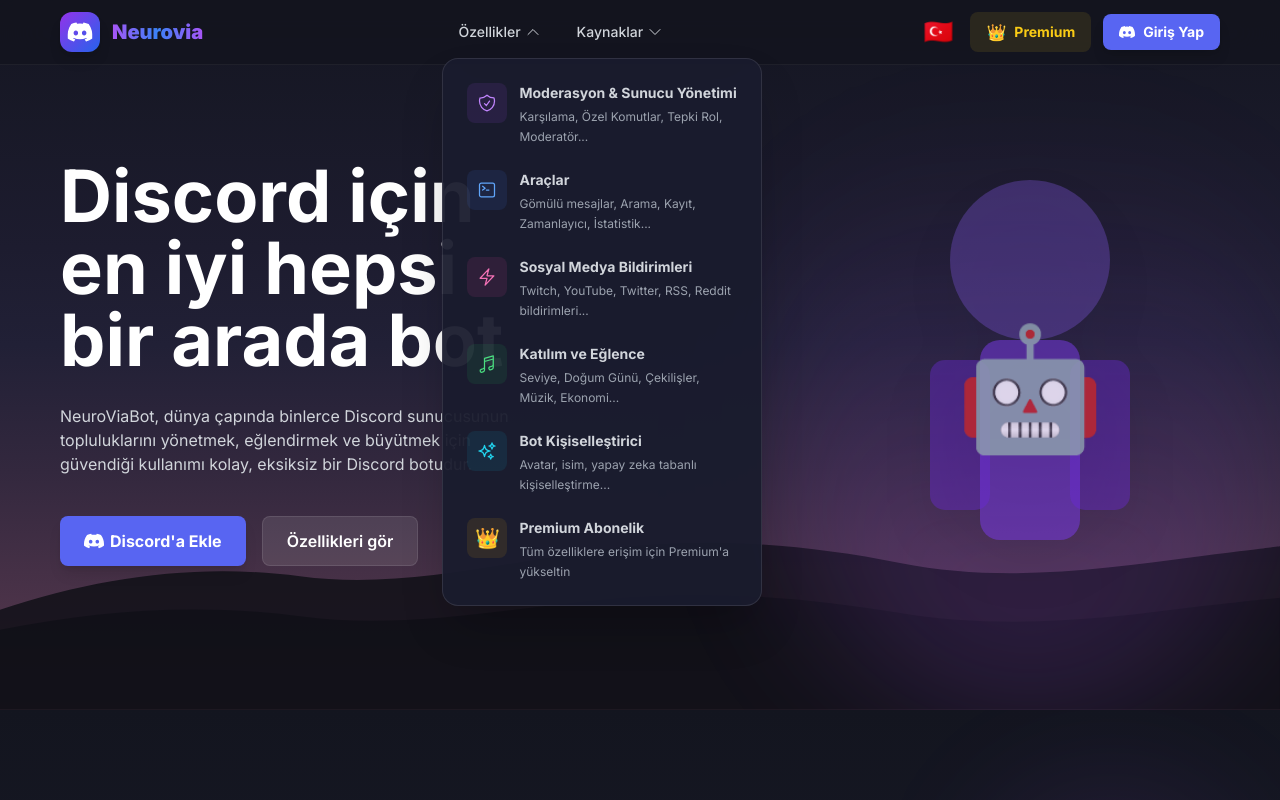
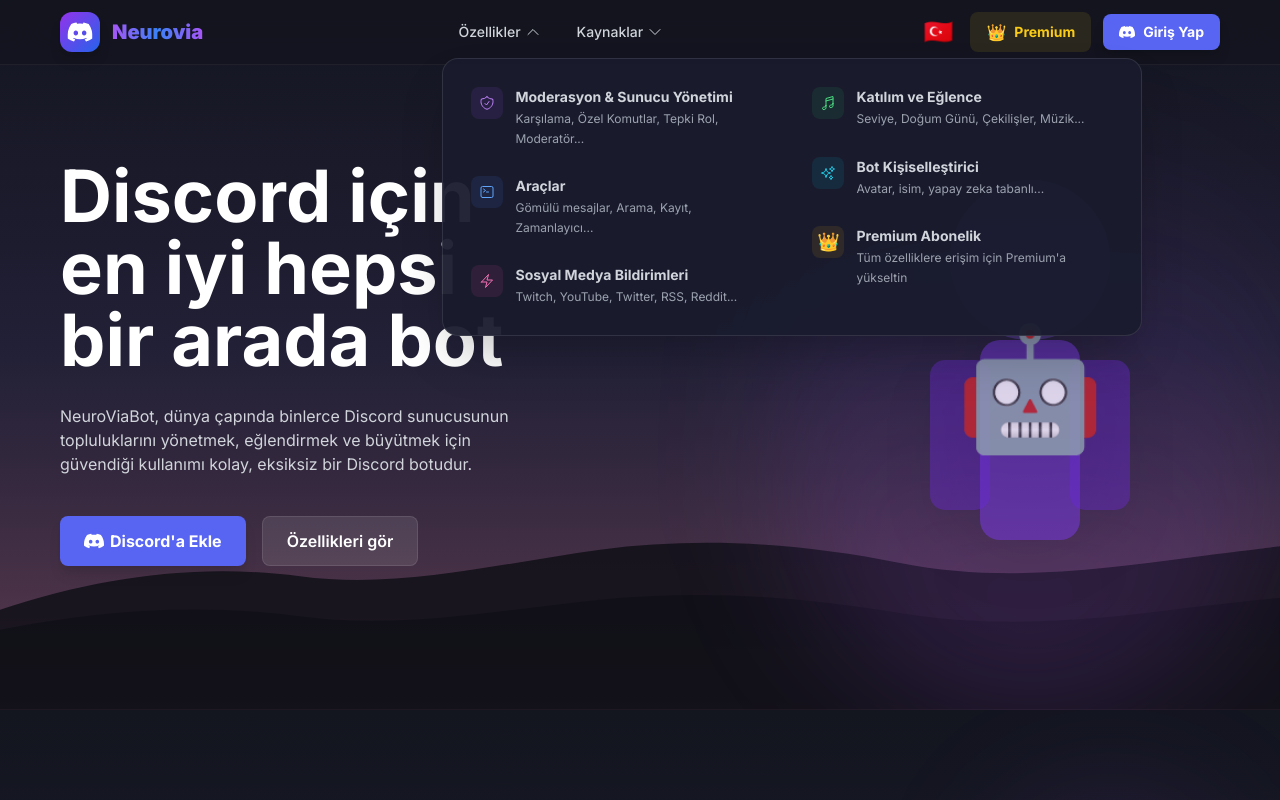
Before and after one commit to kxrk0/neuroviabot-discord, a Next.js app in the folder neuroviabot-frontend/: page / in a window 1280 px wide. Both pictures are taken after a click on the button "Özellikler". Shown: the top 800 px of the page. Built offline with nearby package versions, Linux system fonts and the light colour scheme; no server answers.

Commit message:
feat: redesign dropdowns to 2-column grid layout like MEE6 with section headers and revert to simple y-axis animation

```diff
--- a/neuroviabot-frontend/app/page.tsx
+++ b/neuroviabot-frontend/app/page.tsx
@@ -198,67 +198,76 @@ export default function Home() {
                   <>
                     <div className="fixed inset-0 z-40" onClick={() => setFeaturesOpen(false)} />
                     <motion.div
-                      initial={{ opacity: 0, scaleX: 0, originX: 0 }}
-                      animate={{ opacity: 1, scaleX: 1 }}
-                      exit={{ opacity: 0, scaleX: 0 }}
-                      transition={{ duration: 0.2, ease: "easeOut" }}
-                      className="absolute top-full left-0 mt-2 w-80 bg-[#1a1c2e]/95 backdrop-blur-xl border border-white/10 rounded-2xl shadow-2xl z-50 overflow-hidden"
+                      initial={{ opacity: 0, y: -10 }}
+                      animate={{ opacity: 1, y: 0 }}
+                      exit={{ opacity: 0, y: -10 }}
+                      transition={{ duration: 0.2 }}
+                      className="absolute top-full left-0 mt-2 w-[700px] bg-[#1a1c2e]/95 backdrop-blur-xl border border-white/10 rounded-2xl shadow-2xl z-50 overflow-hidden"
                     >
-                      <div className="p-3">
+                      <div className="p-4">
+                        <div className="grid grid-cols-2 gap-4">
+                          {/* Left Column */}
+                          <div className="space-y-1">
                             <a href="#features" onClick={() => setFeaturesOpen(false)} className="flex items-start gap-3 px-3 py-3 text-gray-300 hover:text-white hover:bg-white/5 rounded-xl transition-all group">
-                          <div className="w-10 h-10 rounded-lg bg-purple-500/10 flex items-center justify-center flex-shrink-0 group-hover:bg-purple-500/20 transition-colors">
-                            <ShieldCheckIcon className="w-5 h-5 text-purple-400" />
+                              <div className="w-8 h-8 rounded-lg bg-purple-500/10 flex items-center justify-center flex-shrink-0 group-hover:bg-purple-500/20 transition-colors">
+                                <ShieldCheckIcon className="w-4 h-4 text-purple-400" />
                               </div>
                               <div>
-                            <div className="font-bold text-sm mb-1">Moderasyon & Sunucu Yönetimi</div>
+                                <div className="font-bold text-sm mb-0.5">Moderasyon & Sunucu Yönetimi</div>
                                 <div className="text-xs text-gray-400 leading-relaxed">Karşılama, Özel Komutlar, Tepki Rol, Moderatör...</div>
                               </div>
                             </a>
                             <a href="#features" onClick={() => setFeaturesOpen(false)} className="flex items-start gap-3 px-3 py-3 text-gray-300 hover:text-white hover:bg-white/5 rounded-xl transition-all group">
-                          <div className="w-10 h-10 rounded-lg bg-blue-500/10 flex items-center justify-center flex-shrink-0 group-hover:bg-blue-500/20 transition-colors">
-                            <CommandLineIcon className="w-5 h-5 text-blue-400" />
+                              <div className="w-8 h-8 rounded-lg bg-blue-500/10 flex items-center justify-center flex-shrink-0 group-hover:bg-blue-500/20 transition-colors">
+                                <CommandLineIcon className="w-4 h-4 text-blue-400" />
                               </div>
                               <div>
-                            <div className="font-bold text-sm mb-1">Araçlar</div>
-                            <div className="text-xs text-gray-400 leading-relaxed">Gömülü mesajlar, Arama, Kayıt, Zamanlayıcı, İstatistik...</div>
+                                <div className="font-bold text-sm mb-0.5">Araçlar</div>
+                                <div className="text-xs text-gray-400 leading-relaxed">Gömülü mesajlar, Arama, Kayıt, Zamanlayıcı...</div>
                               </div>
                             </a>
                             <a href="#features" onClick={() => setFeaturesOpen(false)} className="flex items-start gap-3 px-3 py-3 text-gray-300 hover:text-white hover:bg-white/5 rounded-xl transition-all group">
-                          <div className="w-10 h-10 rounded-lg bg-pink-500/10 flex items-center justify-center flex-shrink-0 group-hover:bg-pink-500/20 transition-colors">
-                            <BoltIcon className="w-5 h-5 text-pink-400" />
+                              <div className="w-8 h-8 rounded-lg bg-pink-500/10 flex items-center justify-center flex-shrink-0 group-hover:bg-pink-500/20 transition-colors">
+                                <BoltIcon className="w-4 h-4 text-pink-400" />
                               </div>
                               <div>
-                            <div className="font-bold text-sm mb-1">Sosyal Medya Bildirimleri</div>
-                            <div className="text-xs text-gray-400 leading-relaxed">Twitch, YouTube, Twitter, RSS, Reddit bildirimleri...</div>
+                                <div className="font-bold text-sm mb-0.5">Sosyal Medya Bildirimleri</div>
+                                <div className="text-xs text-gray-400 leading-relaxed">Twitch, YouTube, Twitter, RSS, Reddit...</div>
+                              </div>
+                            </a>
+                          </div>
+
+                          {/* Right Column */}
+                          <div className="space-y-1">
+                            <a href="#features" onClick={() => setFeaturesOpen(false)} className="flex items-start gap-3 px-3 py-3 text-gray-300 hover:text-white hover:bg-white/5 rounded-xl transition-all group">
+                              <div className="w-8 h-8 rounded-lg bg-green-500/10 flex items-center justify-center flex-shrink-0 group-hover:bg-green-500/20 transition-colors">
+                                <MusicalNoteIcon className="w-4 h-4 text-green-400" />
+                              </div>
+                              <div>
+                                <div className="font-bold text-sm mb-0.5">Katılım ve Eğlence</div>
+                                <div className="text-xs text-gray-400 leading-relaxed">Seviye, Doğum Günü, Çekilişler, Müzik...</div>
                               </div>
                             </a>
                             <a href="#features" onClick={() => setFeaturesOpen(false)} className="flex items-start gap-3 px-3 py-3 text-gray-300 hover:text-white hover:bg-white/5 rounded-xl transition-all group">
-                          <div className="w-10 h-10 rounded-lg bg-green-500/10 flex items-center justify-center flex-shrink-0 group-hover:bg-green-500/20 transition-colors">
-                            <MusicalNoteIcon className="w-5 h-5 text-green-400" />
+                              <div className="w-8 h-8 rounded-lg bg-cyan-500/10 flex items-center justify-center flex-shrink-0 group-hover:bg-cyan-500/20 transition-colors">
+                                <SparklesIcon className="w-4 h-4 text-cyan-400" />
                               </div>
                               <div>
-                            <div className="font-bold text-sm mb-1">Katılım ve Eğlence</div>
-                            <div className="text-xs text-gray-400 leading-relaxed">Seviye, Doğum Günü, Çekilişler, Müzik, Ekonomi...</div>
-                          </div>
-                        </a>
-                        <a href="#features" onClick={() => setFeaturesOpen(false)} className="flex items-start gap-3 px-3 py-3 text-gray-300 hover:text-white hover:bg-white/5 rounded-xl transition-all group">
-                          <div className="w-10 h-10 rounded-lg bg-cyan-500/10 flex items-center justify-center flex-shrink-0 group-hover:bg-cyan-500/20 transition-colors">
-                            <SparklesIcon className="w-5 h-5 text-cyan-400" />
-                          </div>
-                          <div>
-                            <div className="font-bold text-sm mb-1">Bot Kişiselleştirici</div>
-                            <div className="text-xs text-gray-400 leading-relaxed">Avatar, isim, yapay zeka tabanlı kişiselleştirme...</div>
+                                <div className="font-bold text-sm mb-0.5">Bot Kişiselleştirici</div>
+                                <div className="text-xs text-gray-400 leading-relaxed">Avatar, isim, yapay zeka tabanlı...</div>
                               </div>
                             </a>
                             <a href="#premium" onClick={() => setFeaturesOpen(false)} className="flex items-start gap-3 px-3 py-3 text-gray-300 hover:text-white hover:bg-white/5 rounded-xl transition-all group">
-                          <div className="w-10 h-10 rounded-lg bg-yellow-500/10 flex items-center justify-center flex-shrink-0 group-hover:bg-yellow-500/20 transition-colors">
-                            <span className="text-xl">👑</span>
+                              <div className="w-8 h-8 rounded-lg bg-yellow-500/10 flex items-center justify-center flex-shrink-0 group-hover:bg-yellow-500/20 transition-colors">
+                                <span className="text-lg">👑</span>
                               </div>
                               <div>
-                            <div className="font-bold text-sm mb-1">Premium Abonelik</div>
+                                <div className="font-bold text-sm mb-0.5">Premium Abonelik</div>
                                 <div className="text-xs text-gray-400 leading-relaxed">Tüm özelliklere erişim için Premium'a yükseltin</div>
                               </div>
                             </a>
+                          </div>
+                        </div>
                       </div>
                     </motion.div>
                   </>
@@ -282,70 +291,85 @@ export default function Home() {
                   <>
                     <div className="fixed inset-0 z-40" onClick={() => setResourcesOpen(false)} />
                     <motion.div
-                      initial={{ opacity: 0, scaleX: 0, originX: 0 }}
-                      animate={{ opacity: 1, scaleX: 1 }}
-                      exit={{ opacity: 0, scaleX: 0 }}
-                      transition={{ duration: 0.2, ease: "easeOut" }}
-                      className="absolute top-full left-0 mt-2 w-80 bg-[#1a1c2e]/95 backdrop-blur-xl border border-white/10 rounded-2xl shadow-2xl z-50 overflow-hidden"
+                      initial={{ opacity: 0, y: -10 }}
+                      animate={{ opacity: 1, y: 0 }}
+                      exit={{ opacity: 0, y: -10 }}
+                      transition={{ duration: 0.2 }}
+                      className="absolute top-full left-0 mt-2 w-[700px] bg-[#1a1c2e]/95 backdrop-blur-xl border border-white/10 rounded-2xl shadow-2xl z-50 overflow-hidden"
                     >
-                      <div className="p-3">
-                        <a href="#" onClick={() => setResourcesOpen(false)} className="flex items-start gap-3 px-3 py-3 text-gray-300 hover:text-white hover:bg-white/5 rounded-xl transition-all group">
-                          <div className="w-10 h-10 rounded-lg bg-purple-500/10 flex items-center justify-center flex-shrink-0 group-hover:bg-purple-500/20 transition-colors">
-                            <span className="text-xl">📚</span>
+                      <div className="p-4">
+                        <div className="grid grid-cols-2 gap-6">
+                          {/* Left Column - Destek */}
+                          <div>
+                            <h3 className="text-xs font-bold text-gray-400 uppercase tracking-wider mb-3 px-3">Destek</h3>
+                            <div className="space-y-1">
+                              <a href="#" onClick={() => setResourcesOpen(false)} className="flex items-start gap-3 px-3 py-2.5 text-gray-300 hover:text-white hover:bg-white/5 rounded-xl transition-all group">
+                                <div className="w-8 h-8 rounded-lg bg-purple-500/10 flex items-center justify-center flex-shrink-0 group-hover:bg-purple-500/20 transition-colors">
+                                  <span className="text-lg">📚</span>
                                 </div>
                                 <div>
-                            <div className="font-bold text-sm mb-1">Öğretici</div>
-                            <div className="text-xs text-gray-400 leading-relaxed">Discord'da Neurovia'nın nasıl kullanılacağı hakkında daha fazla bilgi</div>
+                                  <div className="font-bold text-sm mb-0.5">Öğretici</div>
+                                  <div className="text-xs text-gray-400">Discord'da Neurovia'nın nasıl kullanılacağı...</div>
                                 </div>
                               </a>
-                        <a href="#" onClick={() => setResourcesOpen(false)} className="flex items-start gap-3 px-3 py-3 text-gray-300 hover:text-white hover:bg-white/5 rounded-xl transition-all group">
-                          <div className="w-10 h-10 rounded-lg bg-blue-500/10 flex items-center justify-center flex-shrink-0 group-hover:bg-blue-500/20 transition-colors">
-                            <span className="text-xl">📖</span>
+                              <a href="#" onClick={() => setResourcesOpen(false)} className="flex items-start gap-3 px-3 py-2.5 text-gray-300 hover:text-white hover:bg-white/5 rounded-xl transition-all group">
+                                <div className="w-8 h-8 rounded-lg bg-blue-500/10 flex items-center justify-center flex-shrink-0 group-hover:bg-blue-500/20 transition-colors">
+                                  <span className="text-lg">📖</span>
                                 </div>
                                 <div>
-                            <div className="font-bold text-sm mb-1">Destek Portalı</div>
-                            <div className="text-xs text-gray-400 leading-relaxed">Bilgi bankası ve yardımcı materyaller avucunuzun içinde</div>
+                                  <div className="font-bold text-sm mb-0.5">Destek Portalı</div>
+                                  <div className="text-xs text-gray-400">Bilgi bankası ve yardımcı materyaller</div>
                                 </div>
                               </a>
-                        <a href="https://discord.gg/neurovia" onClick={() => setResourcesOpen(false)} className="flex items-start gap-3 px-3 py-3 text-gray-300 hover:text-white hover:bg-white/5 rounded-xl transition-all group">
-                          <div className="w-10 h-10 rounded-lg bg-indigo-500/10 flex items-center justify-center flex-shrink-0 group-hover:bg-indigo-500/20 transition-colors">
-                            <ServerIcon className="w-5 h-5 text-indigo-400" />
+                              <a href="https://discord.gg/neurovia" onClick={() => setResourcesOpen(false)} className="flex items-start gap-3 px-3 py-2.5 text-gray-300 hover:text-white hover:bg-white/5 rounded-xl transition-all group">
+                                <div className="w-8 h-8 rounded-lg bg-indigo-500/10 flex items-center justify-center flex-shrink-0 group-hover:bg-indigo-500/20 transition-colors">
+                                  <ServerIcon className="w-4 h-4 text-indigo-400" />
                                 </div>
                                 <div>
-                            <div className="font-bold text-sm mb-1">Discord Sunucusu</div>
-                            <div className="text-xs text-gray-400 leading-relaxed">İhtiyacınız olabilecek tüm yardımları almak için katılın</div>
+                                  <div className="font-bold text-sm mb-0.5">Discord Sunucusu</div>
+                                  <div className="text-xs text-gray-400">İhtiyacınız olabilecek tüm yardımları alın</div>
                                 </div>
                               </a>
-                        <a href="/servers" onClick={() => setResourcesOpen(false)} className="flex items-start gap-3 px-3 py-3 text-gray-300 hover:text-white hover:bg-white/5 rounded-xl transition-all group">
-                          <div className="w-10 h-10 rounded-lg bg-green-500/10 flex items-center justify-center flex-shrink-0 group-hover:bg-green-500/20 transition-colors">
-                            <span className="text-xl">💼</span>
+                            </div>
+                          </div>
+
+                          {/* Right Column - Şirket */}
+                          <div>
+                            <h3 className="text-xs font-bold text-gray-400 uppercase tracking-wider mb-3 px-3">Şirket</h3>
+                            <div className="space-y-1">
+                              <a href="/servers" onClick={() => setResourcesOpen(false)} className="flex items-start gap-3 px-3 py-2.5 text-gray-300 hover:text-white hover:bg-white/5 rounded-xl transition-all group">
+                                <div className="w-8 h-8 rounded-lg bg-green-500/10 flex items-center justify-center flex-shrink-0 group-hover:bg-green-500/20 transition-colors">
+                                  <span className="text-lg">💼</span>
                                 </div>
                                 <div>
-                            <div className="font-bold text-sm mb-1 flex items-center gap-2">
+                                  <div className="font-bold text-sm mb-0.5 flex items-center gap-2">
                                     Kariyer
-                              <span className="text-[10px] px-1.5 py-0.5 bg-green-500/20 text-green-400 rounded">İşe alıyoruz!</span>
+                                    <span className="text-[9px] px-1.5 py-0.5 bg-green-500/20 text-green-400 rounded font-semibold">İşe alıyoruz!</span>
                                   </div>
-                            <div className="text-xs text-gray-400 leading-relaxed">Neurovia'ya katılın ve harika topluluklar için araçlar oluşturun</div>
+                                  <div className="text-xs text-gray-400">Harika topluluklar için araçlar oluşturun</div>
                                 </div>
                               </a>
-                        <a href="#" onClick={() => setResourcesOpen(false)} className="flex items-start gap-3 px-3 py-3 text-gray-300 hover:text-white hover:bg-white/5 rounded-xl transition-all group">
-                          <div className="w-10 h-10 rounded-lg bg-pink-500/10 flex items-center justify-center flex-shrink-0 group-hover:bg-pink-500/20 transition-colors">
-                            <span className="text-xl">🐛</span>
+                              <a href="#" onClick={() => setResourcesOpen(false)} className="flex items-start gap-3 px-3 py-2.5 text-gray-300 hover:text-white hover:bg-white/5 rounded-xl transition-all group">
+                                <div className="w-8 h-8 rounded-lg bg-pink-500/10 flex items-center justify-center flex-shrink-0 group-hover:bg-pink-500/20 transition-colors">
+                                  <span className="text-lg">🐛</span>
                                 </div>
                                 <div>
-                            <div className="font-bold text-sm mb-1">Hata Ödül Programı</div>
-                            <div className="text-xs text-gray-400 leading-relaxed">Bazı güzel ödüllere giden yolu hackleyin</div>
+                                  <div className="font-bold text-sm mb-0.5">Hata Ödül Programı</div>
+                                  <div className="text-xs text-gray-400">Bazı güzel ödüllere giden yolu hackleyin</div>
                                 </div>
                               </a>
-                        <a href="#" onClick={() => setResourcesOpen(false)} className="flex items-start gap-3 px-3 py-3 text-gray-300 hover:text-white hover:bg-white/5 rounded-xl transition-all group">
-                          <div className="w-10 h-10 rounded-lg bg-cyan-500/10 flex items-center justify-center flex-shrink-0 group-hover:bg-cyan-500/20 transition-colors">
-                            <span className="text-xl">✉️</span>
+                              <a href="#" onClick={() => setResourcesOpen(false)} className="flex items-start gap-3 px-3 py-2.5 text-gray-300 hover:text-white hover:bg-white/5 rounded-xl transition-all group">
+                                <div className="w-8 h-8 rounded-lg bg-cyan-500/10 flex items-center justify-center flex-shrink-0 group-hover:bg-cyan-500/20 transition-colors">
+                                  <span className="text-lg">✉️</span>
                                 </div>
                                 <div>
-                            <div className="font-bold text-sm mb-1">Bize ulaşın</div>
-                            <div className="text-xs text-gray-400 leading-relaxed">Biz güzeliz ve arkadaş canlısıyız!</div>
+                                  <div className="font-bold text-sm mb-0.5">Bize ulaşın</div>
+                                  <div className="text-xs text-gray-400">Biz güzeliz ve arkadaş canlısıyız!</div>
                                 </div>
                               </a>
+                            </div>
+                          </div>
+                        </div>
                       </div>
                     </motion.div>
                   </>
@@ -373,10 +397,10 @@ export default function Home() {
                   <>
                     <div className="fixed inset-0 z-40" onClick={() => setLanguageOpen(false)} />
                     <motion.div
-                      initial={{ opacity: 0, scaleX: 0, originX: 1 }}
-                      animate={{ opacity: 1, scaleX: 1 }}
-                      exit={{ opacity: 0, scaleX: 0 }}
-                      transition={{ duration: 0.2, ease: "easeOut" }}
+                      initial={{ opacity: 0, y: -10 }}
+                      animate={{ opacity: 1, y: 0 }}
+                      exit={{ opacity: 0, y: -10 }}
+                      transition={{ duration: 0.2 }}
                       className="absolute top-full right-0 mt-2 w-40 bg-[#1a1c2e]/95 backdrop-blur-xl border border-white/10 rounded-xl shadow-2xl z-50 overflow-hidden"
                     >
                       <div className="p-1">
```
Lines whose indentation alone changed are shown as unchanged.
